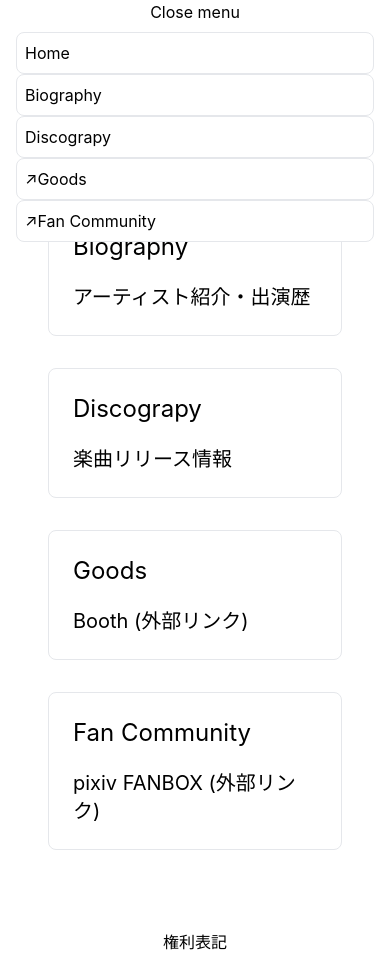
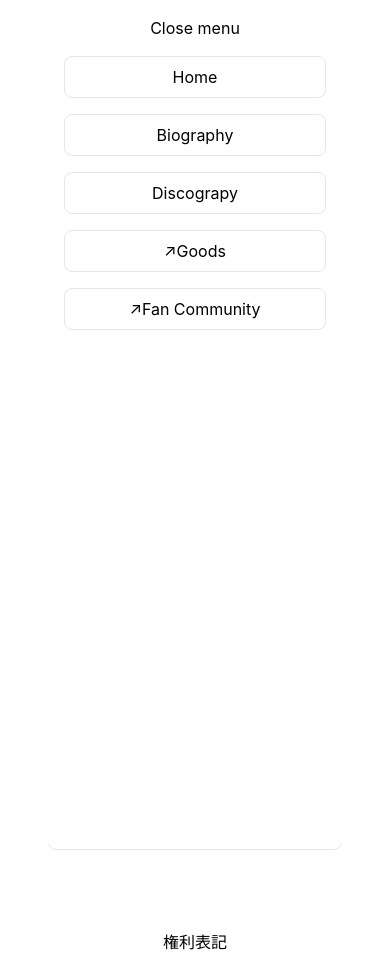
Before and after one commit to human-readable-name/yorudokimayu-info, a Next.js app: page / in a window 390 px wide. Both pictures are taken after a click on the element 195 px from the left and 19 px from the top of the page. Built offline with nearby package versions, Linux system fonts and the light colour scheme.

Commit message:
ヘッダのメニューの調整

```diff
--- a/src/components/common/NavListItem.tsx
+++ b/src/components/common/NavListItem.tsx
@@ -11,9 +11,8 @@ const NavListItem: React.FC<Props> = ({name, url}) => {
     const anchorProps = isInternalLink
         ? {href: url}
         : {href: url, target:"_blank", rel: "noopener noreferrer"};
-    const className = isInternalLink
-        ? "border border-solid rounded-lg hover:border-indigo-800 hover:text-indigo-800 p-2"
-        : "border border-solid rounded-lg hover:border-indigo-800 hover:text-indigo-800 p-2 before:content-['_↗']"
+    const baseClassName = "p-2 text-center border border-solid rounded-lg hover:border-indigo-800 hover:text-indigo-800";
+    const className = isInternalLink ? baseClassName : baseClassName + " before:content-['_↗']"
 
     return <li className={className}>
         <a {...anchorProps}>
--- a/src/components/common/PageHeader.tsx
+++ b/src/components/common/PageHeader.tsx
@@ -29,10 +29,10 @@ const PageHeader: React.FC = () => {
                 <span className="block w-8 h-0.5 bg-gray-600 animate-pulse"></span>
             </div>
             { isMenuOpen &&
-                <div className="absolute z-10 top-0 right-0 min-h-fit min-w-full bg-white">
-                    <nav className="grid gap-2 grid-col">
-                        <button onClick={toggleMenu}>Close menu</button>
-                        <ul className="justify-center align-center px-4">
+                <div className="absolute z-10 top-0 left-0 w-full h-screen bg-white">
+                    <nav className="flex flex-col mx-16">
+                        <button className="my-4" onClick={toggleMenu}>Close menu</button>
+                        <ul className="justify-center align-center space-y-4">
                             {navListItems.map((item,index) => <NavListItem key={index} name={item.name} url={item.url} />)}
                         </ul>
                     </nav>
```
